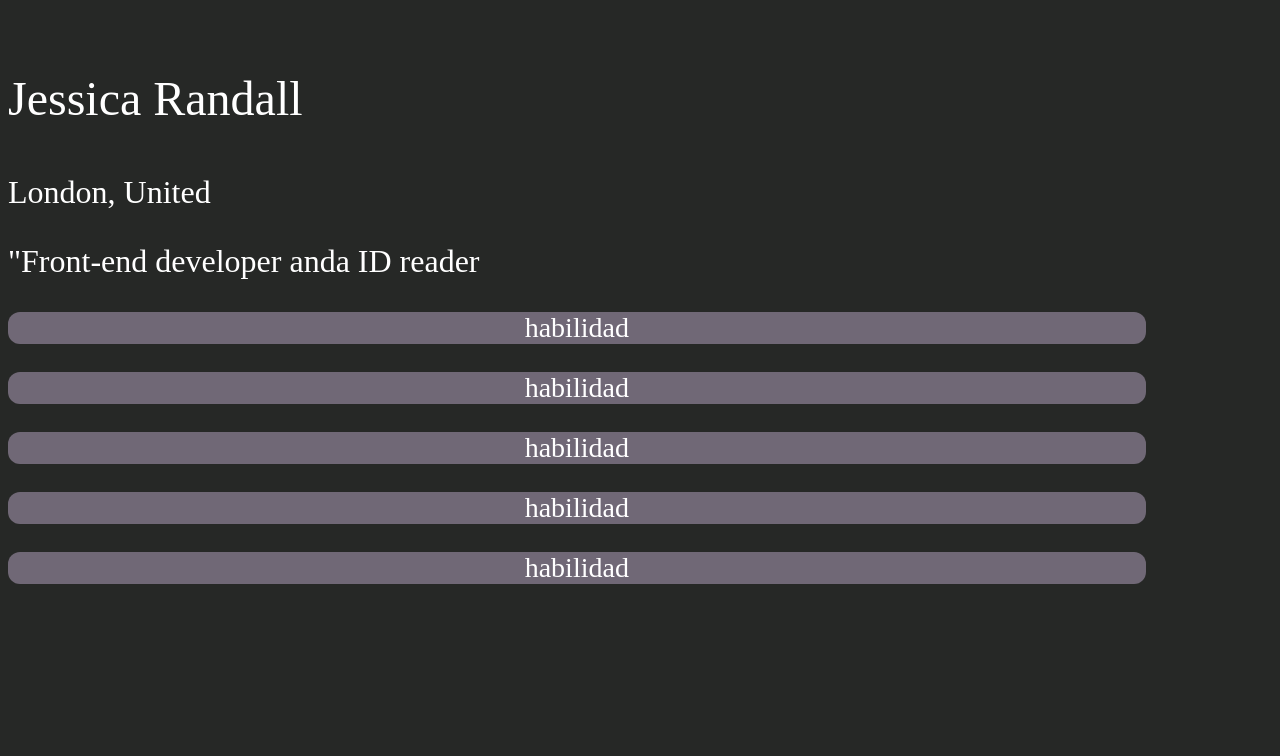
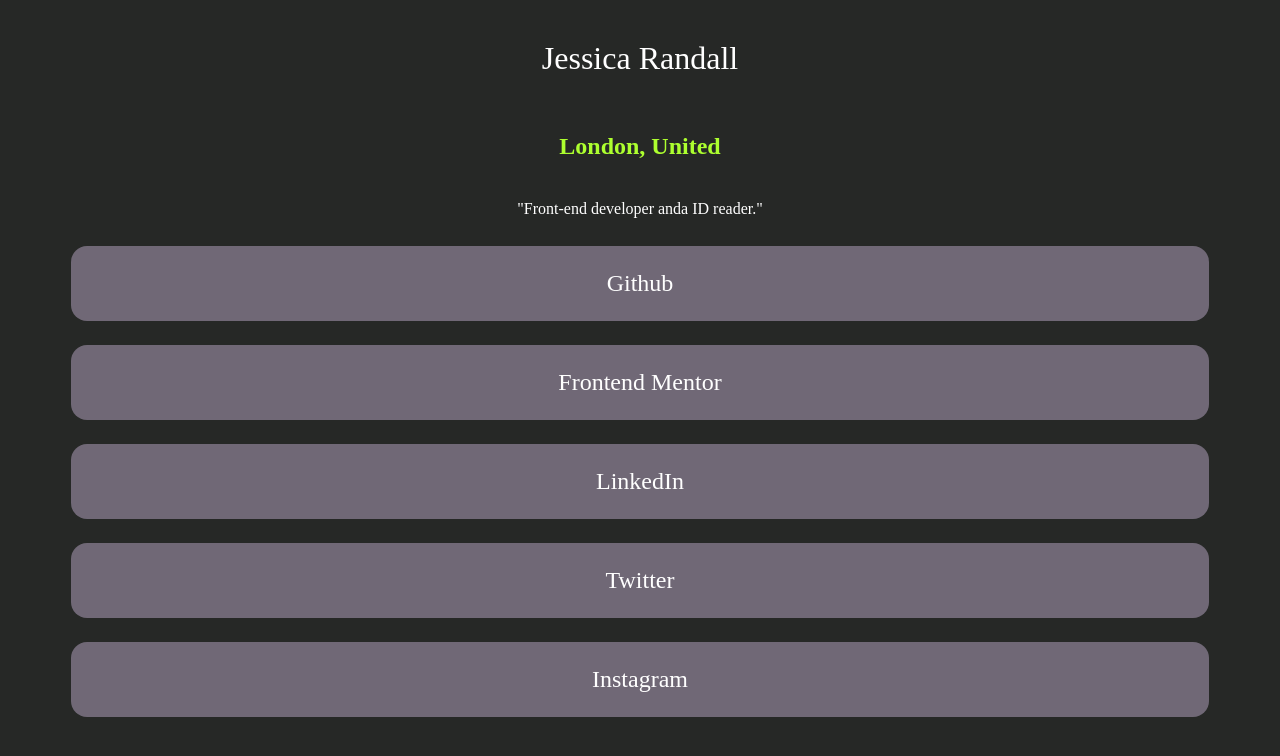
Before and after one commit to jyokarianlia/Novato01, a plain HTML site: page index.html in a window 1280 px wide. Drawn offline with Linux system fonts and the light colour scheme.

Commit message:
update 2

```diff
--- a/index.css
+++ b/index.css
@@ -3,13 +3,28 @@
   font-size: 12px;
 }
 
+.card{
+  display: flex;
+  flex-direction: column ;
+  align-items: center;
+}
+
+.origen{
+  color: greenyellow;
+  font-weight: bolder;
+}
+
+.info{
+  font-size: 1rem ;
+}
+
 p{
   color: #fff;
-  font-size: 2rem;
+  font-size: 1.5rem;
 }
 
 .nombre{
-  font-size: 3rem;
+  font-size: 2rem;
 }
 
 .habilidad{
@@ -17,9 +32,5 @@
   width: 90%;
   text-align: center;
   margin: 1em 0px;
-  border-radius: 1em;
+  border-radius: 1rem;
 }
-
-.habilidad p{
-  font-size: 1.75rem;
-}
--- a/index.html
+++ b/index.html
@@ -13,22 +13,22 @@
     <img class="fotoPerfil" src="" alt="" />
     <p class="nombre">Jessica Randall</p>
     <p class="origen">London, United</p>
-    <p class="info">"Front-end developer anda ID reader</p>
+    <p class="info">"Front-end developer anda ID reader."</p>
 
     <div class="habilidad">
-      <p>habilidad</p>
+      <p>Github</p>
     </div>
     <div class="habilidad">
-      <p>habilidad</p>
+      <p>Frontend Mentor</p>
     </div>
     <div class="habilidad">
-      <p>habilidad</p>
+      <p>LinkedIn</p>
     </div>
     <div class="habilidad">
-      <p>habilidad</p>
+      <p>Twitter</p>
     </div>
     <div class="habilidad">
-      <p>habilidad</p>
+      <p>Instagram</p>
     </div>
   </div>
 </body>
```
